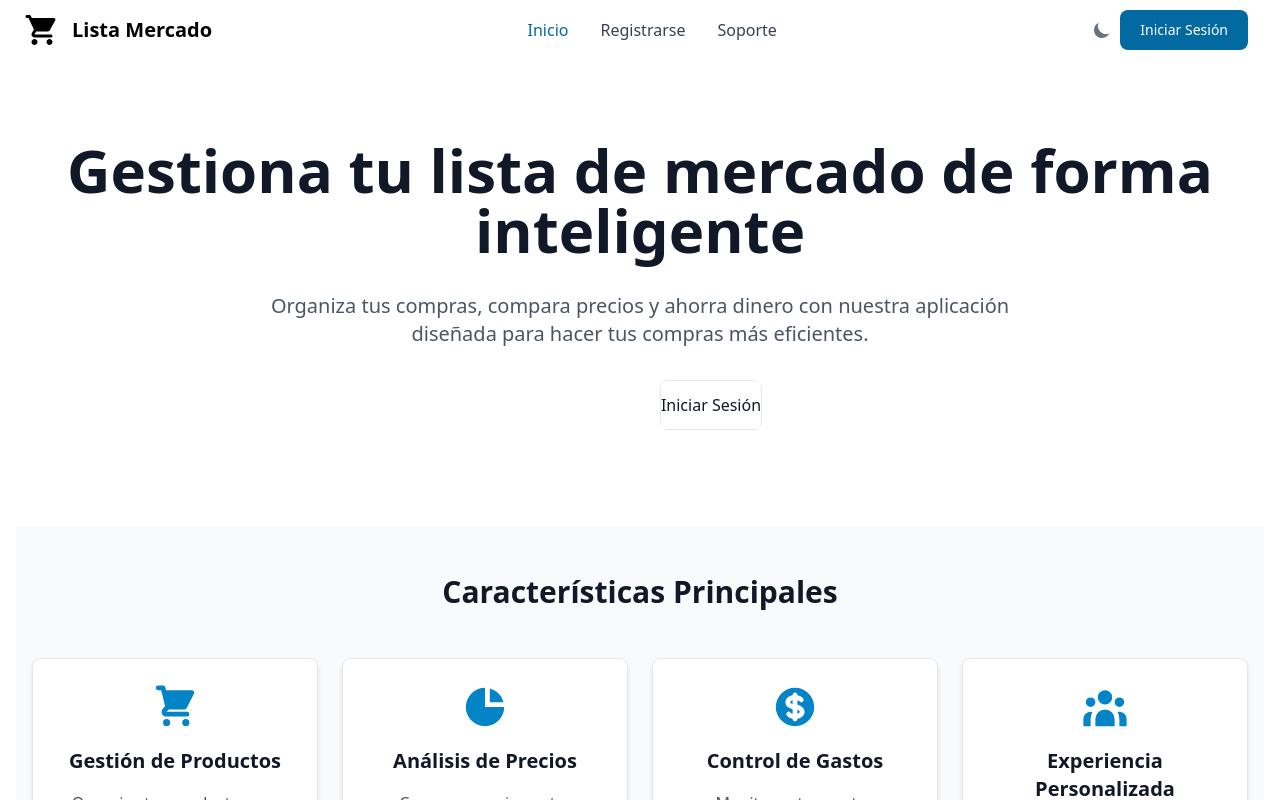
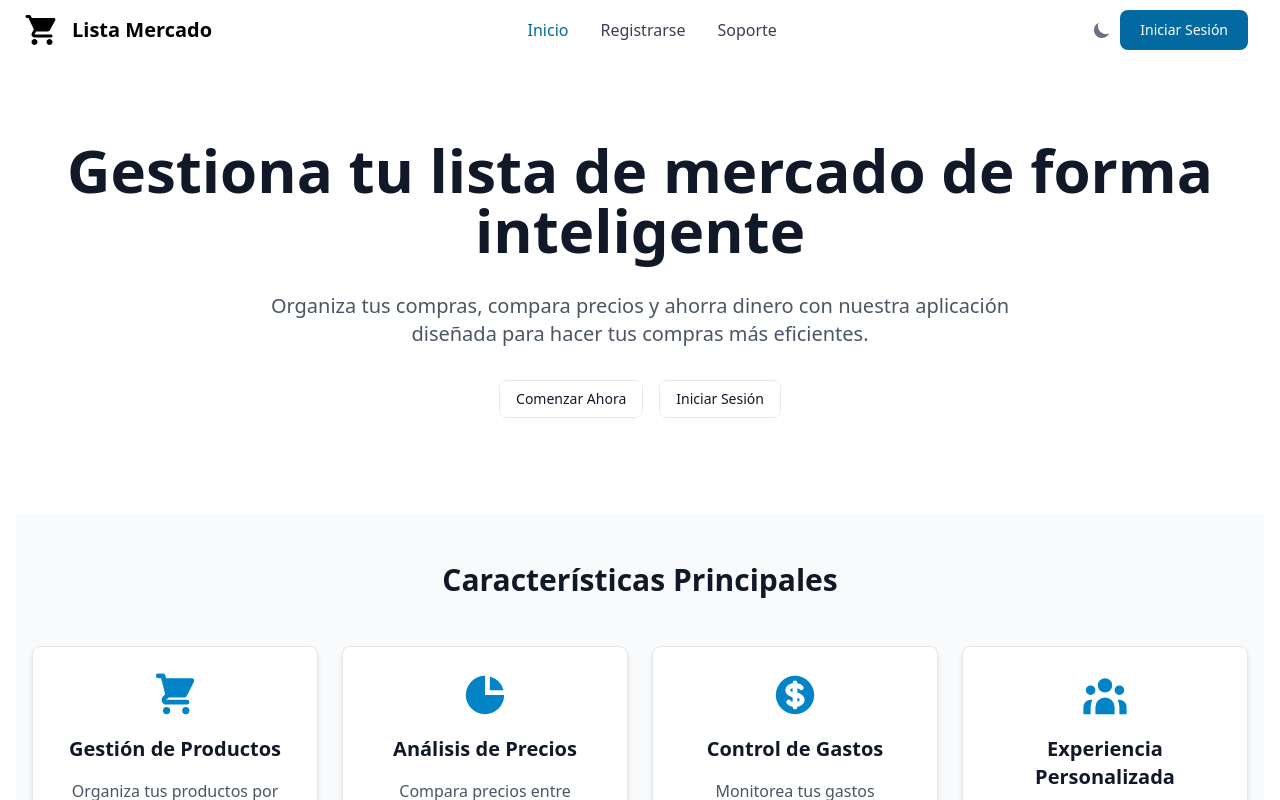
Before and after one commit to jhonier182/lista-mercado, a React (Vite) app: page / in a window 1280 px wide. Shown: the top 800 px of the page. Built offline with nearby package versions, Linux system fonts and the light colour scheme; no server answers.

Commit message:
actualizacion

```diff
--- a/src/auth/Login.jsx
+++ b/src/auth/Login.jsx
@@ -20,10 +20,10 @@ export const Login = () => {
       if (result.error) {
         throw new Error(result.error);
       }
-      toast.success('¡Bienvenido de vuelta!');
+      toast.success('¡Bienvenido!');
       navigate('/dashboard');
     } catch (error) {
-      toast.error(error.message || 'Error al iniciar sesión');
+      toast.error('Error al inciar sesion con Google' + error.message);
     } finally {
       setLoading(false);
     }
--- a/src/pages/Home.jsx
+++ b/src/pages/Home.jsx
@@ -45,21 +45,24 @@ export const Home = () => {
           Organiza tus compras, compara precios y ahorra dinero con nuestra aplicación
           diseñada para hacer tus compras más eficientes.
         </p>
-        <div className="flex flex-wrap justify-center gap-4 dark:text-white">
+
+        <div className="flex flex-wrap justify-center gap-4 ">
+
           <Button
             as={Link}
             to="/register"
-            size="xl"
-            gradientDuoTone="purpleToBlue"
-          >
+            color='gray'
+            outline
+            >
             Comenzar Ahora
           </Button>
+
           <Button
             as={Link}
             to="/login"
-            size="xl"
             color="gray"
             outline
+            clas
           >
             Iniciar Sesión
           </Button>
```
